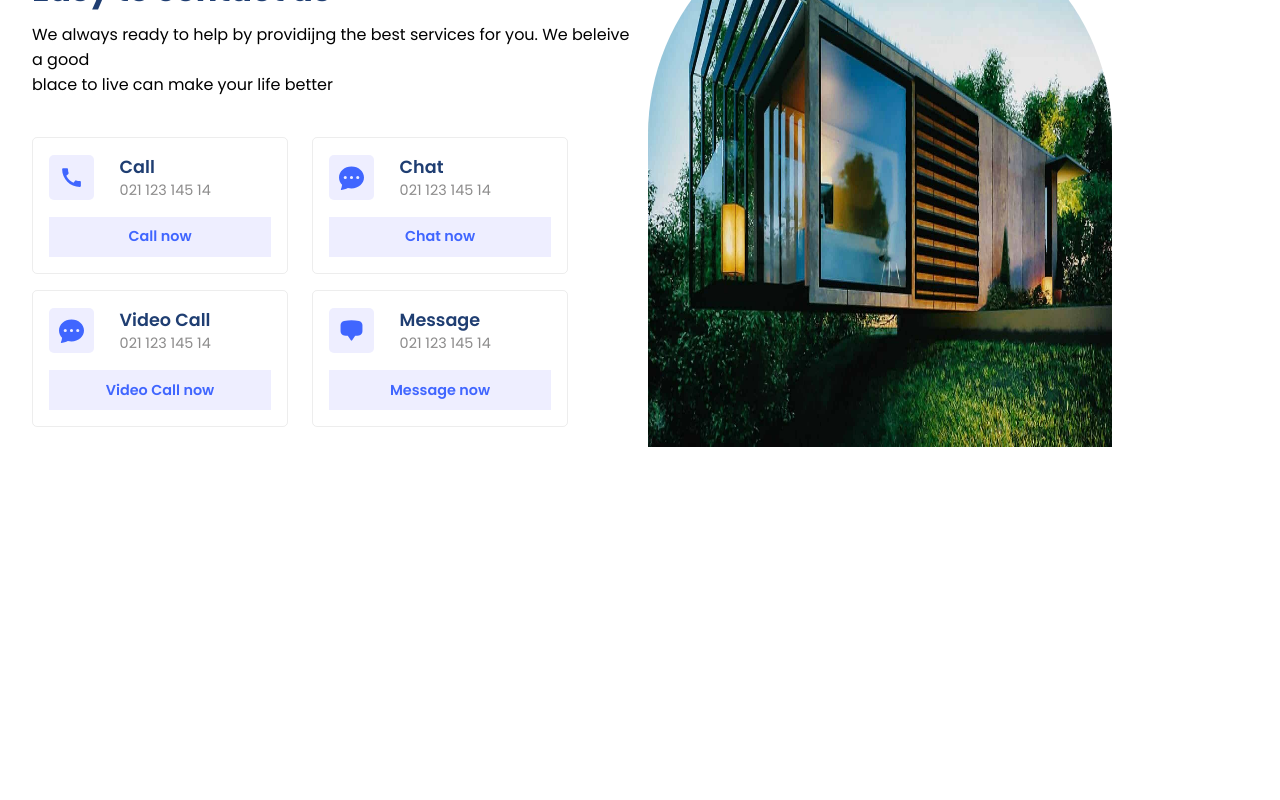
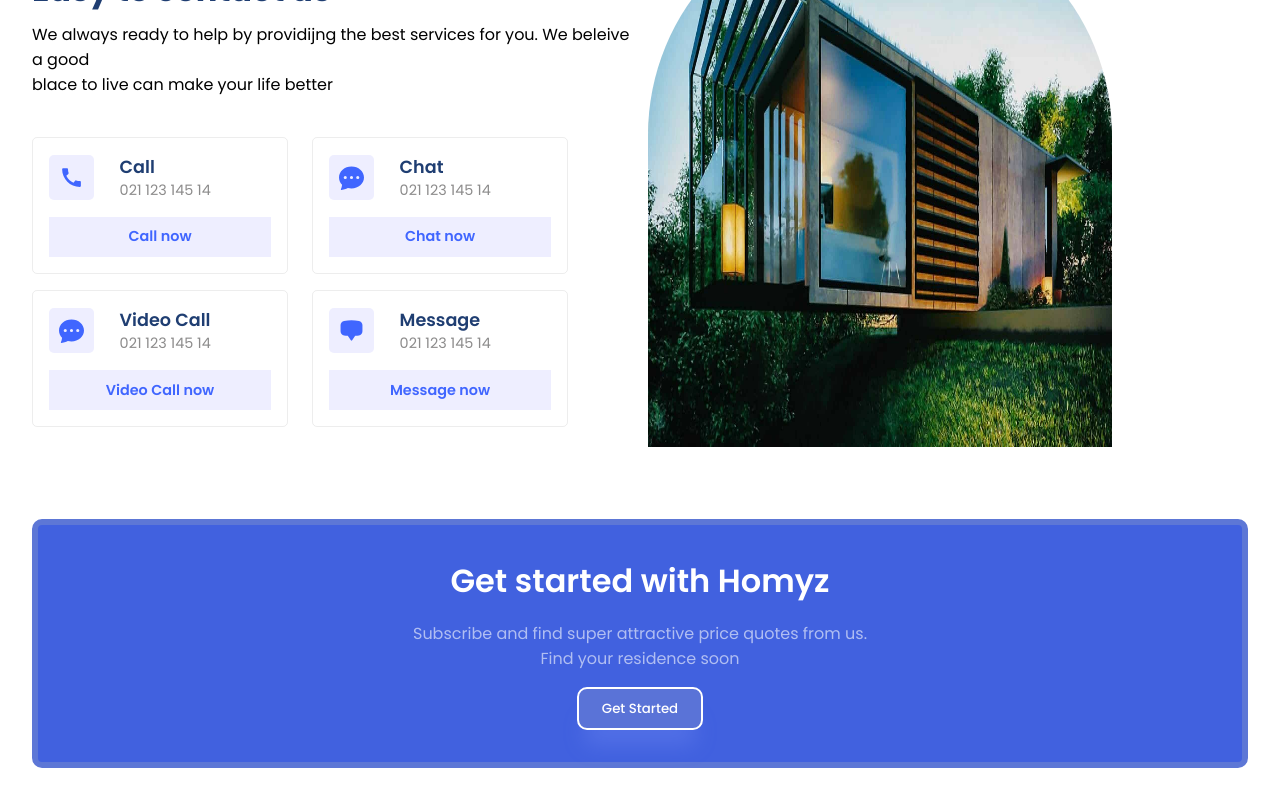
Before and after one commit to MateusBeltrao/homyz, a React (Vite) app: page / in a window 1280 px wide. Shown: the part 2087-2887 px from the top of the page. Before the commit the page ends 2574 px from the top, so only its background shows below. Built offline with nearby package versions, Linux system fonts and the light colour scheme.

Commit message:
add get started

```diff
--- a/src/App.jsx
+++ b/src/App.jsx
@@ -5,6 +5,7 @@
 import Residencias from "./components/Residencias/Residencias";
 import { Value } from "./components/Value/Value";
 import { Contacty } from "./components/Contacty/Contacty";
+import { GetStarted } from "./components/GetStarted/GetStarted";
 function App() {
   return (
     <div className="App">
@@ -17,6 +18,7 @@
       <Residencias></Residencias>
       <Value></Value>
       <Contacty></Contacty>
+      <GetStarted></GetStarted>
     </div>
   );
 }
--- /dev/null
+++ b/src/components/GetStarted/GetStarted.css
@@ -0,0 +1,24 @@
+.inner-container{
+    gap: 1rem;
+    background: #4161df;
+    padding: 2rem;
+    border-radius: 10px;
+    border: 6px solid #5d77d6;
+    text-align: center;
+}
+
+.inner-container .primaryText{
+    color: white;
+    font-weight: 600;
+}
+
+.inner-container .secodaryText{
+    color: rgba(255, 255, 255, 0.587);
+}
+
+.inner-container .button{
+    background: #5a73d7;
+    border: 2px solid white;
+    box-shadow: var(--shadow);
+    border-radius: 10px;
+}
--- /dev/null
+++ b/src/components/GetStarted/GetStarted.jsx
@@ -0,0 +1,21 @@
+import React from 'react'
+import './GetStarted.css'
+
+export const GetStarted = () => {
+  return (
+    <section className='g-wrapper'>
+        <div className="paddings innerWidth g-container">
+            <div className="flexColCenter inner-container">
+                <span className='primaryText'>Get started with Homyz</span>
+                <span className='secodaryText'>Subscribe and find super attractive price quotes from us.
+                    <br />Find your residence soon</span>
+                <span>
+                    <button className='button'>
+                        <a href="mateusbeltrao2022@gmail.com">Get Started</a>
+                    </button>
+                </span>
+            </div>
+        </div>
+    </section>
+  )
+}
```
